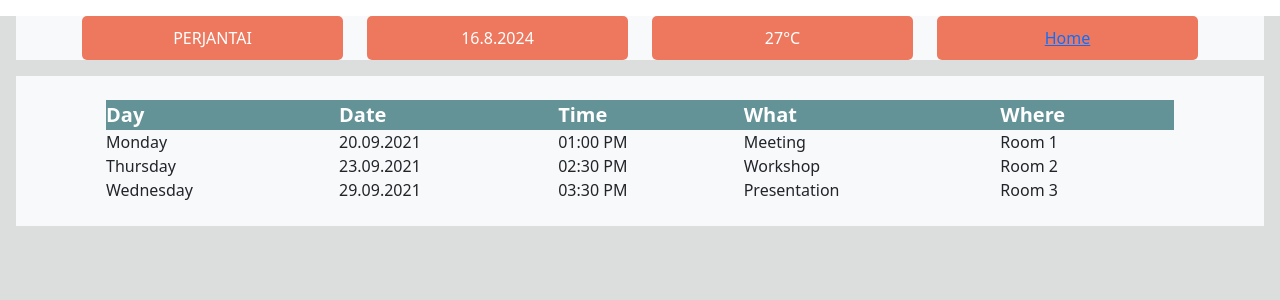
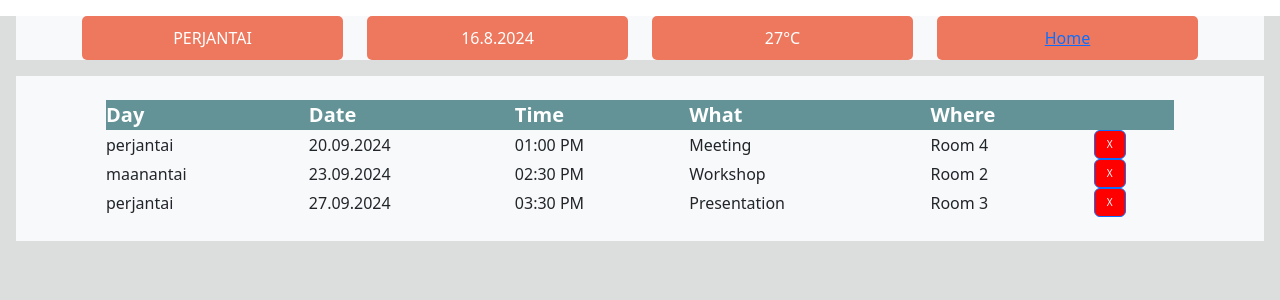
Before and after one commit to mikagitti/DailyPlanner, a Next.js app in the folder dailyplanner/: page /timetable in a window 1280 px wide. Shown: the top 300 px of the page. Built offline with nearby package versions, Linux system fonts and the light colour scheme; data requests are answered from the project's data file.

Commit message:
Added json-server. Added API call for meetings from json-server.

```diff
--- /dev/null
+++ b/dailyplanner/database/meetings.json
@@ -0,0 +1,19 @@
+{
+     "schedule": [
+          {
+               "date": "2024-09-20T13:00:00",
+               "event": "Meeting",
+               "location": "Room 4"
+          },
+          {
+               "date": "2024-09-23T14:30:00",
+               "event": "Workshop",
+               "location": "Room 2"
+          },
+          {
+               "date": "2024-09-27T15:30:00",
+               "event": "Presentation",
+               "location": "Room 3"
+          }
+     ]
+}
--- a/dailyplanner/package.json
+++ b/dailyplanner/package.json
@@ -6,9 +6,11 @@
           "dev": "next dev",
           "build": "next build",
           "start": "next start",
-          "lint": "next lint"
+          "lint": "next lint",
+          "json-server": "json-server --watch database/meetings.json --port 5000"
      },
      "dependencies": {
+          "axios": "^1.7.7",
           "bootstrap": "^5.3.3",
           "next": "14.2.5",
           "react": "^18",
@@ -19,6 +21,7 @@
           "@types/node": "^20",
           "@types/react": "^18",
           "@types/react-dom": "^18",
+          "json-server": "^1.0.0-beta.2",
           "typescript": "^5"
      }
 }
--- a/dailyplanner/src/app/timetable/components/Table.tsx
+++ b/dailyplanner/src/app/timetable/components/Table.tsx
@@ -1,9 +1,7 @@
-
-import { scheduleData } from "../database/schedules";
 import TableBuilder from "./tableSetup/TableBuilder";
 
 export default function Table() {
      return (
-          <TableBuilder scheduleData={scheduleData} />
+          <TableBuilder />
      );
 }
--- a/dailyplanner/src/app/timetable/components/TableModal.tsx
+++ b/dailyplanner/src/app/timetable/components/TableModal.tsx
@@ -1,5 +1,5 @@
 import { Button, Modal } from "react-bootstrap";
-import { formatDate } from "../misc/TimeHandle";
+import { formatDate, getDigitalTime } from "../misc/TimeHandle";
 import { scheduleType } from "../misc/types";
 
 interface TableModalProps {
@@ -19,11 +19,7 @@ export default function TableModal({
                <Modal.Body>
                     <p>Date: {formatDate(selectedItem.date)}</p>
                     <p>
-                         Time:{" "}
-                         {selectedItem.date.toLocaleTimeString([], {
-                              hour: "2-digit",
-                              minute: "2-digit",
-                         })}
+                         Time: {getDigitalTime(selectedItem.date)}
                     </p>
                     <p>Event: {selectedItem.event}</p>
                     <p>Location: {selectedItem.location}</p>
--- a/dailyplanner/src/app/timetable/components/tableSetup/TableBody.tsx
+++ b/dailyplanner/src/app/timetable/components/tableSetup/TableBody.tsx
@@ -2,8 +2,9 @@
 
 import { useState } from "react";
 import { scheduleType, TableBuilderProps } from "../../misc/types";
-import { formatDate, getWeekday } from "../../misc/TimeHandle";
+import { formatDate, getDigitalTime, getWeekday } from "../../misc/TimeHandle";
 import TableModal from "../TableModal";
+import { Button } from "react-bootstrap";
 
 export default function TableRows({ scheduleData }: TableBuilderProps) {
     const [selectedItem, setSelectedItem] = useState<scheduleType | null>(null);
@@ -19,18 +20,14 @@ export default function TableRows({ scheduleData }: TableBuilderProps) {
     return (
         <>
             <tbody>
-                {scheduleData.map((item, index) => (
+                {scheduleData && scheduleData.map((item, index) => (
                     <tr className="table-row" key={index} onClick={() => handleRowClick(item)}>
-                        <td>{getWeekday(item.date)}</td>
-                        <td>{formatDate(item.date)}</td>
-                        <td>
-                            {item.date.toLocaleTimeString([], {
-                                hour: "2-digit",
-                                minute: "2-digit",
-                            })}
-                        </td>
-                        <td>{item.event}</td>
-                        <td>{item.location}</td>
+                        <td> {getWeekday(item.date)} </td>
+                        <td> {formatDate(item.date)} </td>
+                        <td> {getDigitalTime(item.date)} </td>
+                        <td> {item.event} </td>
+                        <td> {item.location} </td>
+                        <td><Button style={{ fontSize: '10px', backgroundColor: "red", color: "white" }}>X</Button></td>
                     </tr>
                 ))}
             </tbody>
--- a/dailyplanner/src/app/timetable/components/tableSetup/TableBuilder.tsx
+++ b/dailyplanner/src/app/timetable/components/tableSetup/TableBuilder.tsx
@@ -1,18 +1,36 @@
+'use client';
 import { Container } from "react-bootstrap";
-import { TableBuilderProps } from "../../misc/types";
-
 import "./style.css";
 
 import TableHead from "./TableHead";
 import TableRows from "./TableBody";
 
-export default function TableBuilder({ scheduleData }: TableBuilderProps) {
+import { useEffect, useState } from "react";
+import axios from "axios";
+
+export default function TableBuilder() {
+
+     const [meetings, setMeetings] = useState([]);
+
+     useEffect(() => {
+          fetchMeetings();
+     }, []);
+
+     const fetchMeetings = async () => {
+          try {
+               const response = await axios.get("http://localhost:5000/schedule");
+               setMeetings(response.data);
+          } catch (error) {
+               console.error("Error fetching meetings:", error);
+          }
+     };
+
      return (
           <Container>
                <div className="p-4">
                     <table style={{ width: "100%" }}>
                          <TableHead />
-                         <TableRows scheduleData={scheduleData} />
+                         {meetings && <TableRows scheduleData={meetings} />}
                     </table>
                </div>
           </Container>
--- a/dailyplanner/src/app/timetable/components/tableSetup/TableHead.tsx
+++ b/dailyplanner/src/app/timetable/components/tableSetup/TableHead.tsx
@@ -7,6 +7,7 @@ export default function TableBuilder() {
                     <th>Time</th>
                     <th>What</th>
                     <th>Where</th>
+                    <th></th>
                </tr>
           </thead>
      );
--- a/dailyplanner/src/app/timetable/database/schedules.ts
+++ /dev/null
@@ -1,19 +0,0 @@
-import { scheduleType } from "../misc/types";
-
-export const scheduleData: scheduleType[] = [
-     {
-          date: new Date("2021-09-20T13:00:00"),
-          event: "Meeting",
-          location: "Room 1",
-     },
-     {
-          date: new Date("2021-09-23T14:30:00"),
-          event: "Workshop",
-          location: "Room 2",
-     },
-     {
-          date: new Date("2021-09-29T15:30:00"),
-          event: "Presentation",
-          location: "Room 3",
-     },
-];
--- a/dailyplanner/src/app/timetable/misc/TimeHandle.ts
+++ b/dailyplanner/src/app/timetable/misc/TimeHandle.ts
@@ -1,10 +1,14 @@
+//Format the time to a string with the format "dd.mm.yyyy"
 export function formatDate(date: Date): string {
-     const year = date.getFullYear();
-     const month = (date.getMonth() + 1).toString().padStart(2, "0");
-     const day = date.getDate().toString().padStart(2, "0");
+     const modifiedDate = new Date(date);
+     const year = modifiedDate.getFullYear();
+     const month = (modifiedDate.getMonth() + 1).toString().padStart(2, "0");
+     const day = modifiedDate.getDate().toString().padStart(2, "0");
+
      return `${day}.${month}.${year}`;
 }
 
+/// Get the weekday from a given date
 export function getWeekday(date: Date): string {
      const days = [
           "Sunday",
@@ -15,6 +19,23 @@ export function getWeekday(date: Date): string {
           "Friday",
           "Saturday",
      ];
-     const dayIndex = date.getDay();
-     return days[dayIndex];
+
+     const modifiedDate = new Date(date);
+     const dayIndex = modifiedDate.getDay();
+     const weekday = modifiedDate.toLocaleDateString("fi-FI", {
+          weekday: "long",
+     });
+
+     return weekday;
 }
+
+export function getDigitalTime(date: Date): string {
+     const modifiedDate = new Date(date);
+
+     const localTime = modifiedDate.toLocaleTimeString([], {
+          hour: "2-digit",
+          minute: "2-digit",
+     });
+
+     return localTime;
+}
--- a/dailyplanner/src/app/timetable/misc/types.ts
+++ b/dailyplanner/src/app/timetable/misc/types.ts
@@ -2,6 +2,7 @@ export type scheduleType = {
      date: Date;
      event: string;
      location: string;
+     id?: number;
 };
 
 export interface TableBuilderProps {
```
